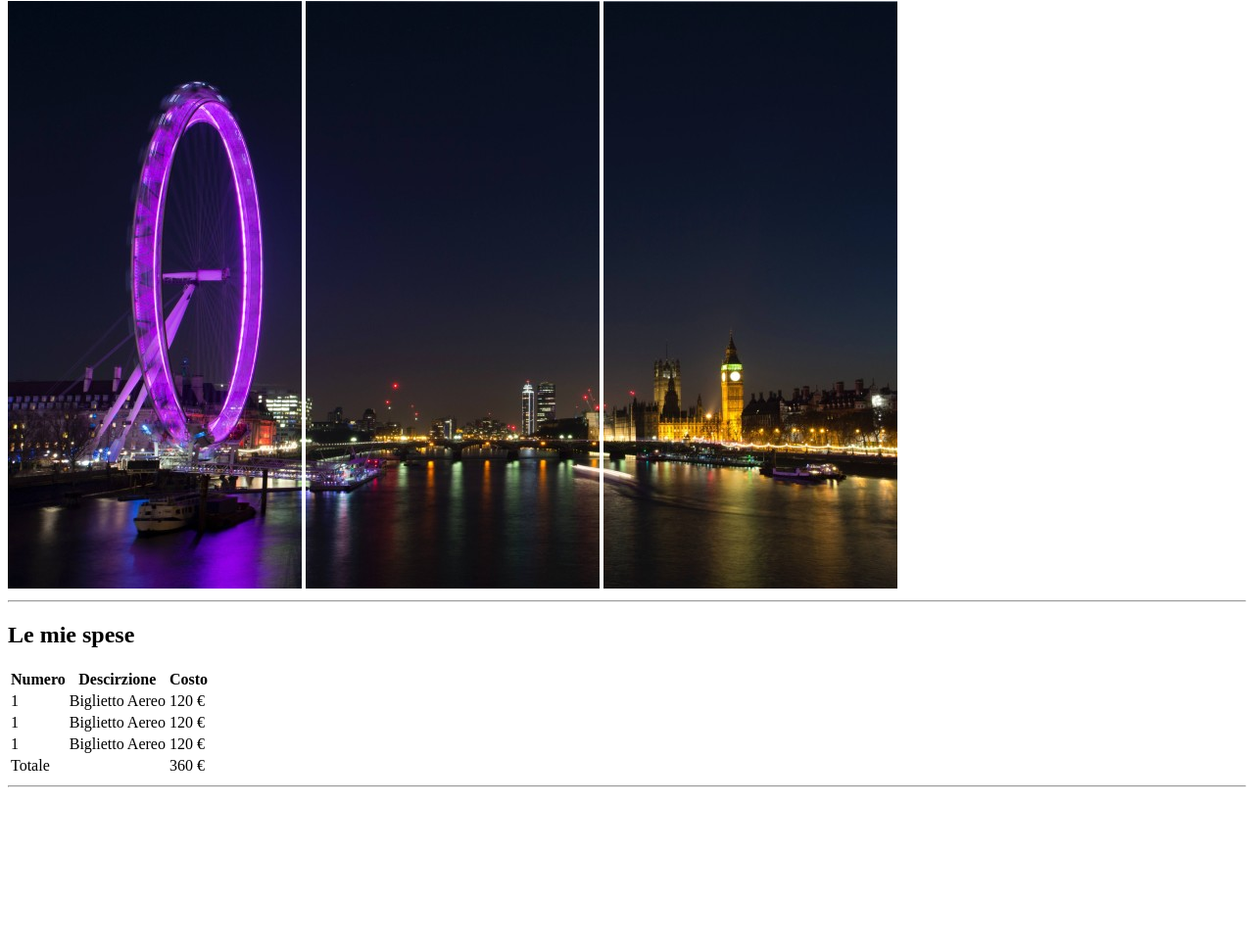
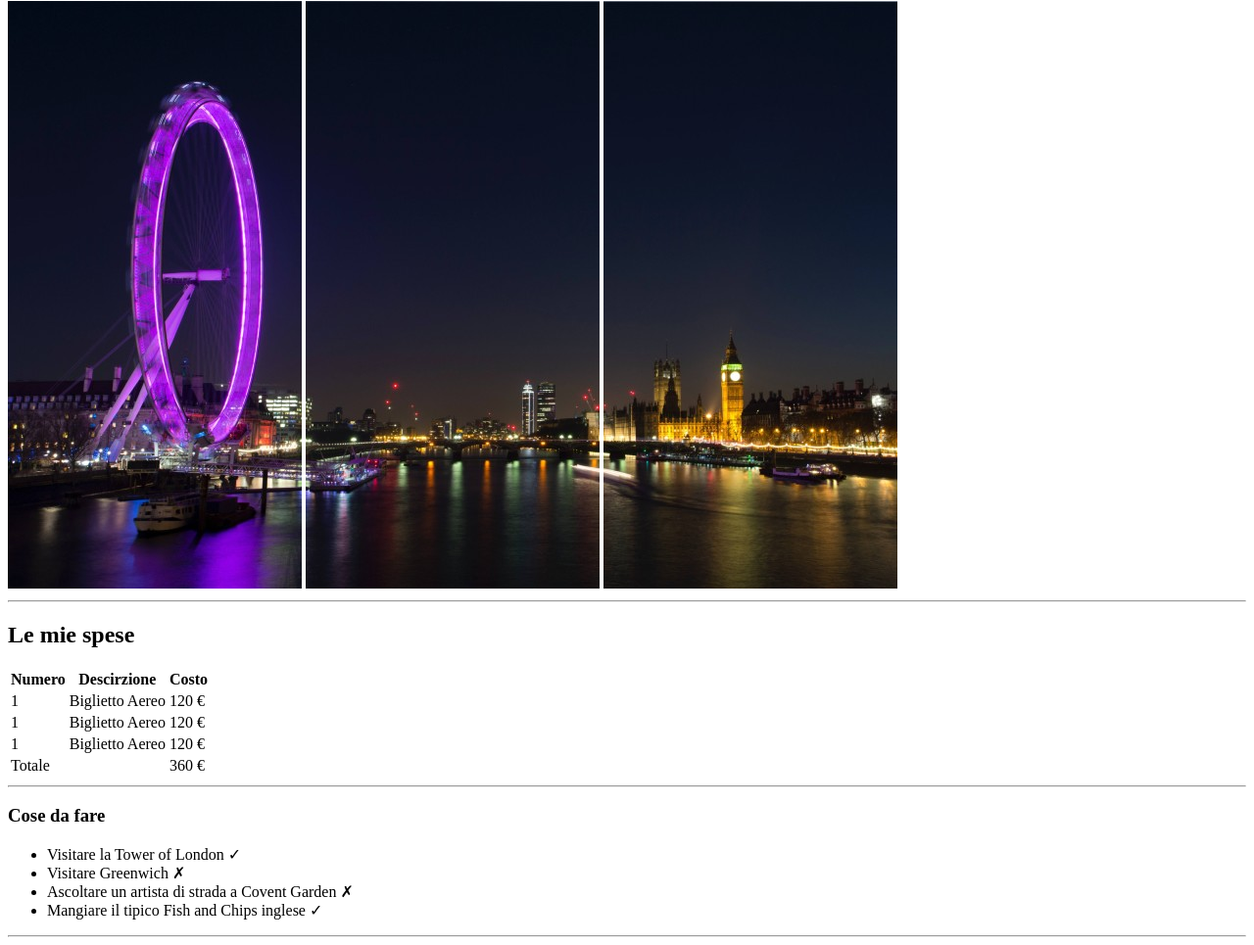
Before and after one commit to FedericoFinco/html-london-trip, a plain HTML site: page index.html in a window 1280 px wide. Shown: the part 79-1044 px from the top of the page at 98% size. Before the commit the page ends 891 px from the top, so only its background shows below. Drawn offline with Linux system fonts and the light colour scheme.

Commit message:
cose da fare e sections inserite

```diff
--- a/index.html
+++ b/index.html
@@ -17,6 +17,7 @@
     </header>
     <main>
         <!-- tabella spese, il tag th mi dà grassetto in automatico -->
+        <section>
             <h2>Le mie spese</h2>
             <table>
                 <thead>
@@ -42,6 +43,18 @@
                     </tfoot>
                 </tbody>
             </table>
+        </section>
+        <hr>
+        <!-- cose da fare unordered list -->
+        <section>
+            <h3>Cose da fare</h3>
+            <ul>
+                <li>Visitare la Tower of London &#x2713</li>
+                <li>Visitare Greenwich &cross;</li>
+                <li>Ascoltare un artista di strada a Covent Garden &cross;</li>
+                <li>Mangiare il tipico Fish and Chips inglese &#x2713</li>
+            </ul>
+        </section>
         <hr>
     </main>
 </body>
```
Lines whose indentation alone changed are shown as unchanged.
